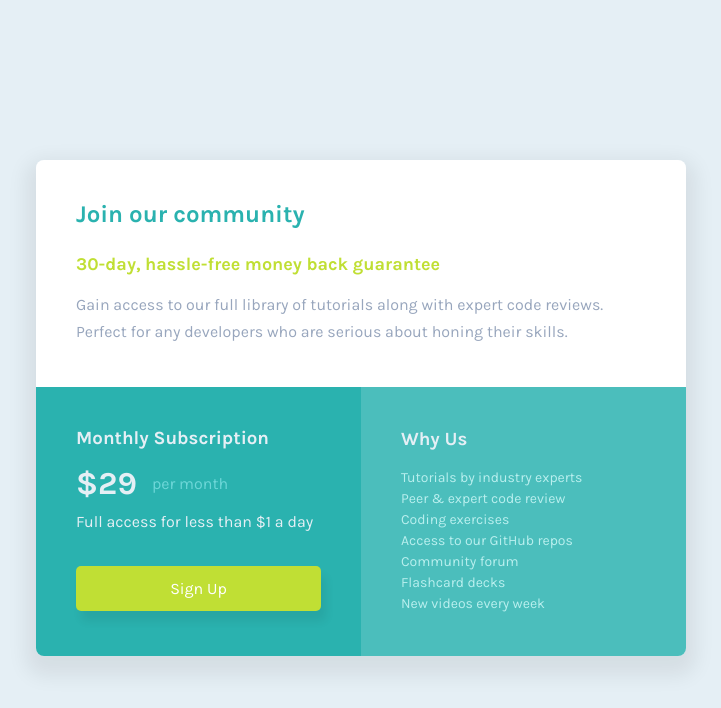
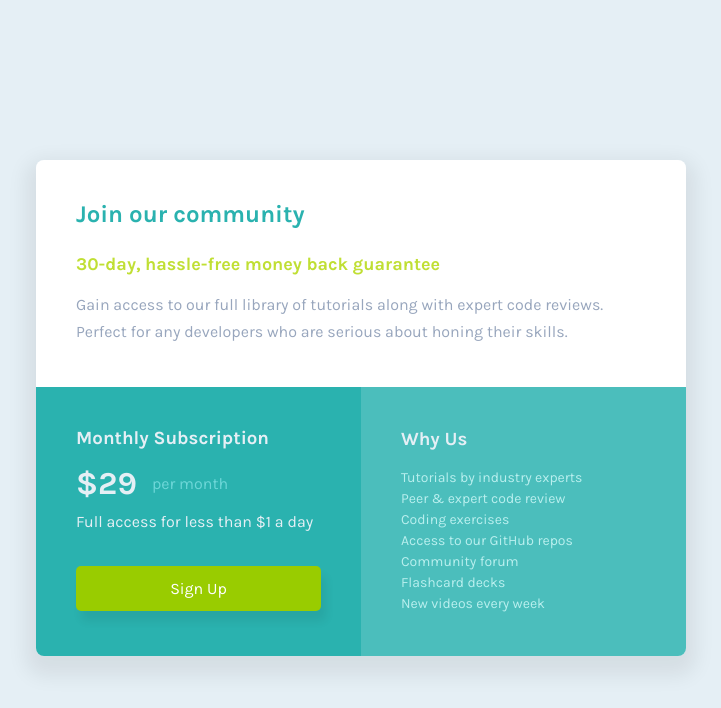
Before and after one commit to ashwin366/Single-price-grid-component-webpage, a plain HTML site: page index.html in a window 1280 px wide. In both pictures the pointer is over the button "Sign Up". Shown: the whole page, without its empty margins (279-1000 px from the left). Drawn offline with Linux system fonts and the light colour scheme.

Commit message:
Update styles.css

```diff
--- a/css/styles.css
+++ b/css/styles.css
@@ -97,6 +97,10 @@ h3 {
   padding: 10px 20px 10px 20px;
 }
 
+.btn:hover {
+  background: #99CC00;
+}
+
 
 /* Third Section */
 
```
